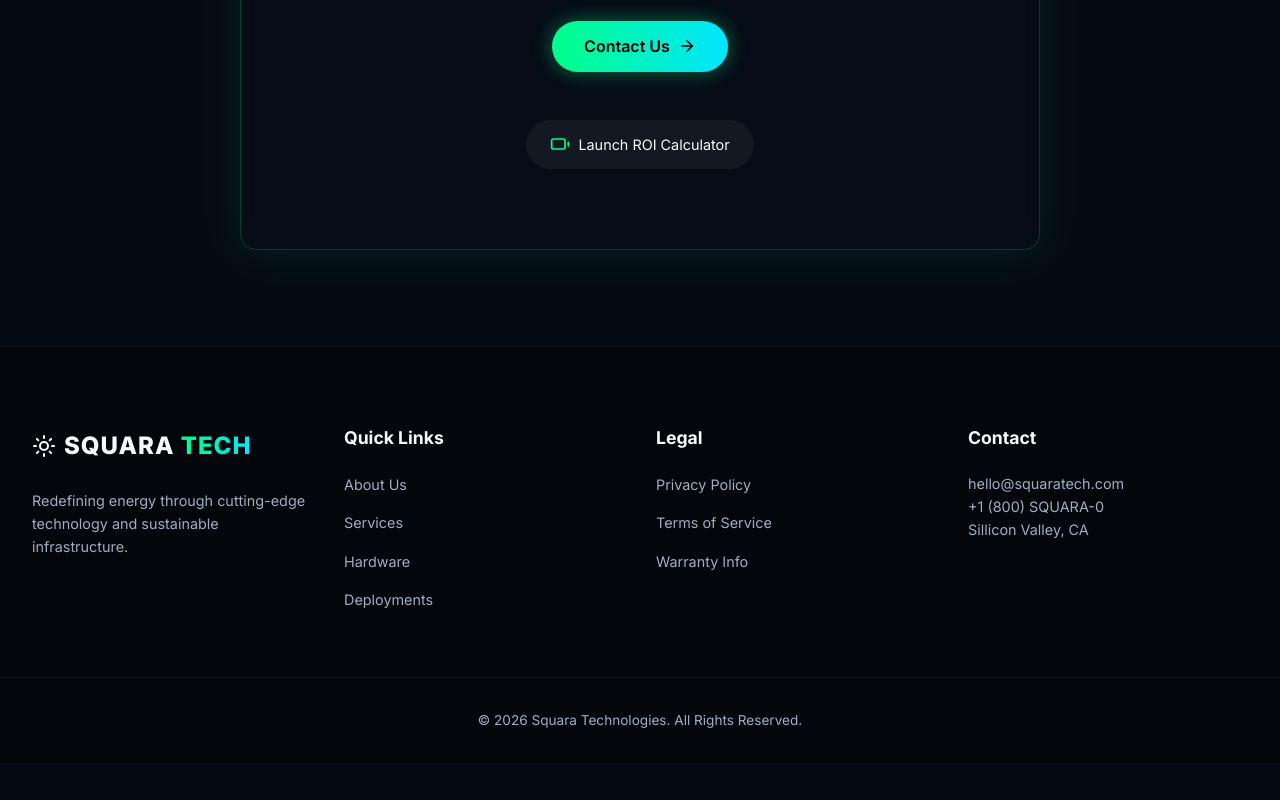
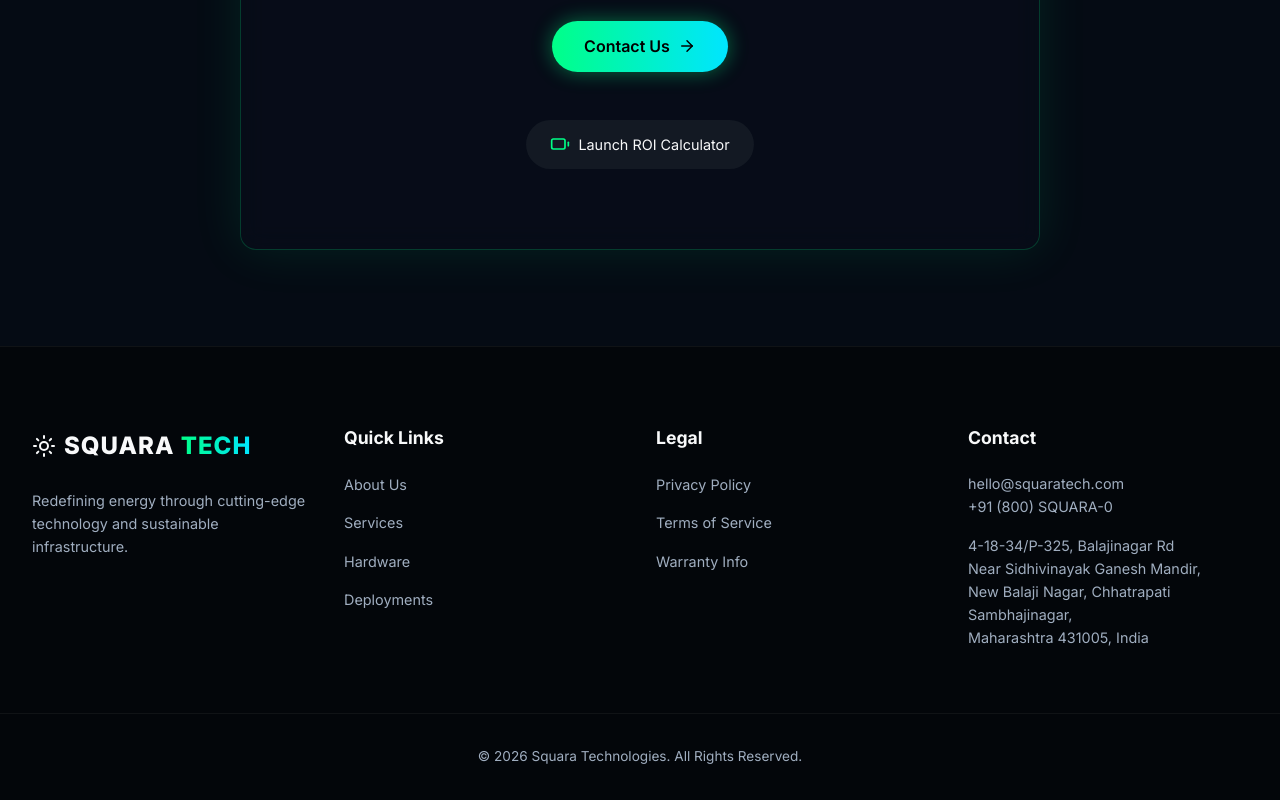
Before and after one commit to aroonthorat/Squaratech, a React (Vite) app: page / in a window 1280 px wide. Shown: the part 5080-5880 px from the top of the page. Before the commit the page ends 5843 px from the top, so only its background shows below. Built offline with nearby package versions, Linux system fonts and the light colour scheme.

Commit message:
Update footer with full Indian address

```diff
--- a/src/App.jsx
+++ b/src/App.jsx
@@ -335,8 +335,13 @@ function App() {
           <div className="footer-contact">
             <h4>Contact</h4>
             <p>hello@squaratech.com</p>
-            <p>+1 (800) SQUARA-0</p>
-            <p>Sillicon Valley, CA</p>
+            <p>+91 (800) SQUARA-0</p>
+            <div style={{marginTop: '1rem'}}>
+              <p>4-18-34/P-325, Balajinagar Rd</p>
+              <p>Near Sidhivinayak Ganesh Mandir,</p>
+              <p>New Balaji Nagar, Chhatrapati Sambhajinagar,</p>
+              <p>Maharashtra 431005, India</p>
+            </div>
           </div>
         </div>
         <div className="container footer-bottom">
```
